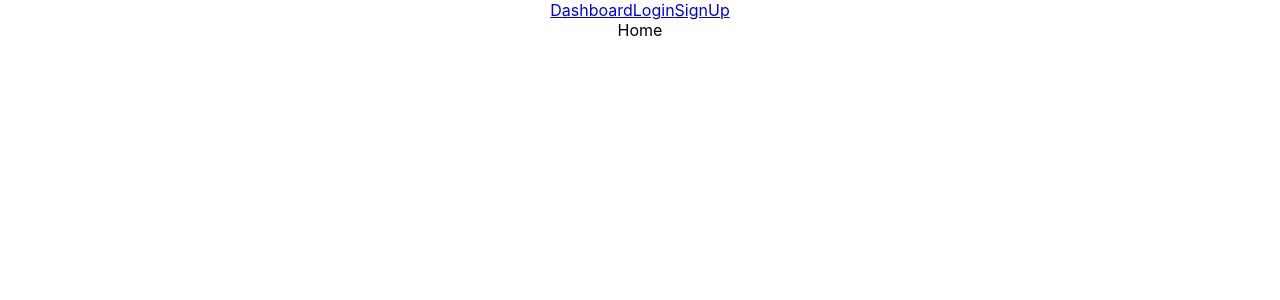
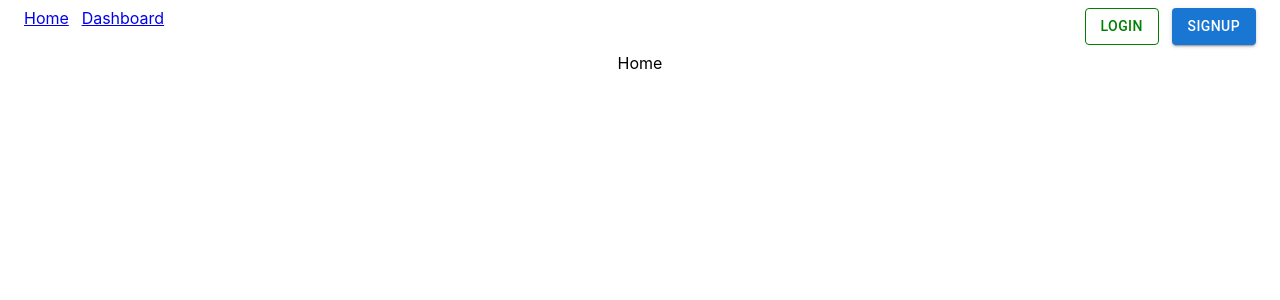
Before and after one commit to sreerag-rajan/teacher-knows-client, a React (Create React App) app: page / in a window 1280 px wide. Shown: the top 300 px of the page. Built offline with nearby package versions, Linux system fonts and the light colour scheme.

Commit message:
Navbar added and logout also added

```diff
--- /dev/null
+++ b/src/Pages/Navbar/Navbar.css
@@ -0,0 +1,9 @@
+nav{
+  display: flex;
+  justify-content: space-between;
+  padding: 0.5rem 1.5rem;
+}
+nav>div{
+  display: flex;
+  gap: 0.8rem
+}
--- a/src/Pages/Navbar/Navbar.jsx
+++ b/src/Pages/Navbar/Navbar.jsx
@@ -1,12 +1,39 @@
+import { Button } from "@mui/material"
+import { useDispatch, useSelector } from "react-redux"
 import { Link } from "react-router-dom"
+import { setUser } from "../../Redux/Auth/auth.action"
+import './Navbar.css'
 
 
 export const Navbar = ()=>{
+    const {user} = useSelector(store=>store.auth);
+    const dispatch = useDispatch()
+
+    const handleLogout = ()=>{
+        localStorage.removeItem('__tk_user');
+        localStorage.removeItem('__tk_userToken');
+        dispatch(setUser(null));
+    }
     return(
         <nav>
+            <div>
+            <Link to="/">Home</Link>
             <Link to="/dashboard">Dashboard</Link>
-            <Link to="/login">Login</Link>
-            <Link to="/signUp">SignUp</Link>
+            </div>
+            {!user?<div>
+            <Link to="/login">
+                <Button variant="outlined" sx={{color:'green', border: '1px solid green'}} >
+                Login
+                </Button>
+            </Link>
+            <Link to="/signUp">
+                <Button variant="contained" >
+                SignUp
+                </Button>
+            </Link>
+            </div>:
+            <Button onClick={handleLogout} variant="contained" sx={{backgroundColor: "red"}}>LogOut</Button>
+            }
 
         </nav>
     )
```
